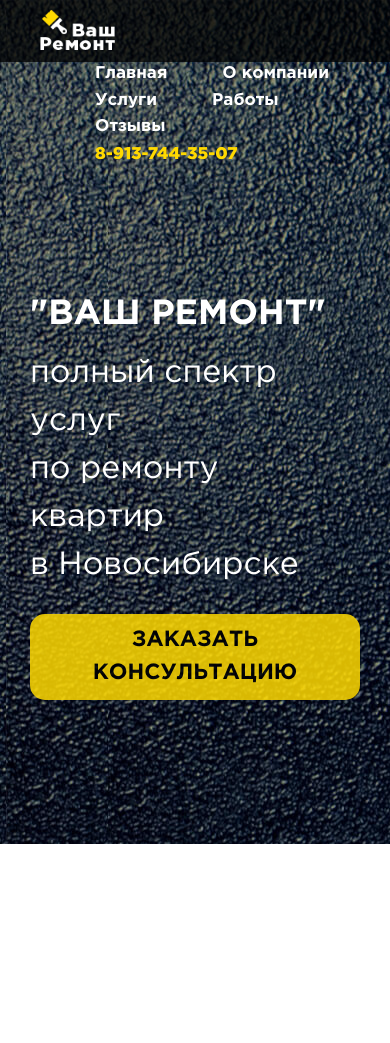
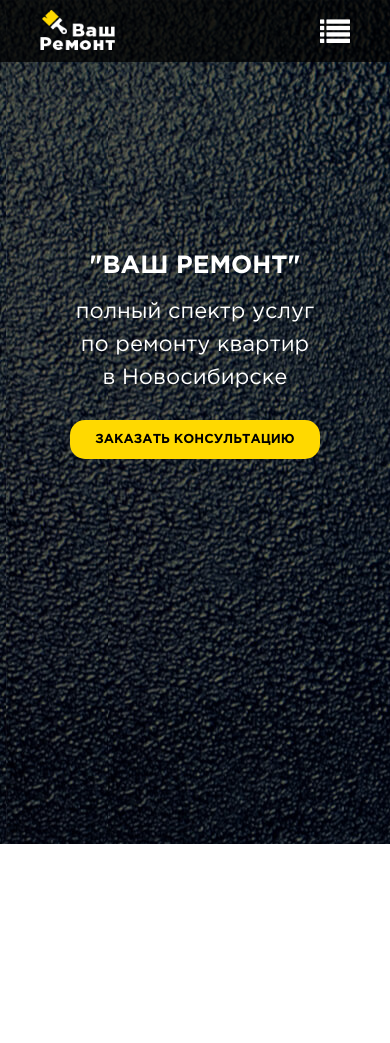
Before and after one commit to p-y-dev/your-repair, a Django app: page / in a window 390 px wide. Shown: the top 1043 px of the page. Run offline with Django 3.2, Linux system fonts and the light colour scheme; style sheets or scripts are compiled from the project's sources; some libraries are stand-ins or nearby versions.

Commit message:
Adaptively build the first site block and site header

```diff
--- a/frontend/styles/base.sass
+++ b/frontend/styles/base.sass
@@ -1 +1,4 @@
 $yellow: #ffd900
+
+.none
+    display: none !important
--- a/frontend/styles/header.sass
+++ b/frontend/styles/header.sass
@@ -14,7 +14,11 @@ header
         height: 53px
         float: left
 
-    .menu
+    .fa-list, .fa-times, .menu-mobile, .phone-mobile
+        display: none
+
+    .menu-desktop
+        display: block
         list-style: none
         float: left
         padding: 0px
@@ -22,32 +26,117 @@ header
 
         li
             float: left
-            margin-left: 66px
+            margin-left: 40px
 
             a
                 text-decoration: none !important
+                padding: 0px 15px 0px 15px
                 font-size: 20px
 
-            .item
+        .active
+            background-color: $yellow
+
+            a
+                color: black !important
+
+        .item
+            transition: .3s
+            border-radius: 15px
+
+            a
+                transition: .3s
                 font-family: "GothamProBold"
                 color: white
 
-            .phone
+            &:hover
+                background-color: $yellow
+
+                a
+                    color: black
+        .phone
+            a
+                padding: 0px
                 font-family: "GothamProBlack"
                 color: $yellow
 
-    @media(max-width: 1201px)
+
+    @media(max-width: 1199px)
         height: 62px
 
         .logo
             width: 75px
             height: 40px
 
-        .menu
+        .menu-desktop
             margin: 10px 0px 0px 0px
 
             li
-                margin-left: 55px
+                margin-left: 27px
 
                 a
                     font-size: 17px
+
+    @media(max-width: 991px)
+        height: 62px
+
+        .logo
+            width: 75px
+            height: 40px
+
+        .menu-desktop
+            margin: 10px 0px 0px 0px
+
+            li
+                margin-left: 17px
+
+                a
+                    padding: 0px 8px 0px 8px
+                    font-size: 14px
+
+    @media(max-width: 767px)
+
+        .menu-desktop
+            display: none
+
+        .fa-list, .fa-times
+            display: block
+            float: right
+            color: white
+            font-size: 30px
+            margin-top: 7px
+
+        .fa-times
+            color: $yellow
+
+        .phone-mobile
+            display: block
+            font-family: "GothamProBlack"
+            color: $yellow
+            text-decoration: none !important
+            margin-top: 15px
+
+        .menu-mobile
+            display: block
+            position: absolute
+            width: 100%
+            left: 0
+            padding: 0px 0px 10px 35px
+            margin-top: 52px
+            background-color: rgba(0,0,0,0.75)
+            list-style: none
+
+            .active a
+                color: $yellow
+
+            li
+                margin-top: 10px
+
+                a
+                    text-decoration: none !important
+                    font-family: "GothamProBold"
+                    color: white
+
+
+                &:hover
+                    a
+                        color: $yellow
--- a/frontend/styles/index/advantages.css
+++ b/frontend/styles/index/advantages.css
@@ -1,4 +1,7 @@
 @import url(../fonts.css);
+.none {
+  display: none !important; }
+
 .advantages {
   background-color: white;
   height: 800px; }
--- a/frontend/styles/index/main.sass
+++ b/frontend/styles/index/main.sass
@@ -4,6 +4,7 @@
 .main-div
     background-image: url(../../images/back_1.jpg)
     height: 100vh
+    max-height: 1000px
     padding-top: 35vh
 
     h3
@@ -45,4 +46,34 @@
         left: 0
         background-color: rgba(0, 0, 0, 0.2)
         width: 100%
-        height: 100%
+        height: 100vh
+        max-height: 1000px
+
+    @media(max-width: 991px)
+
+        padding-top: 28vh
+
+        h3, p
+            text-align: center
+
+        .order-consultation-btn
+            display: block
+            margin: 0 auto
+            opacity: 1
+
+    @media(max-width: 767px)
+        padding-top: 30vh
+
+        .main-substrate
+            background-color: rgba(0, 0, 0, 0.45)
+
+
+        h3
+            font-size: 25px
+
+        p
+            font-size: 22px
+
+        .order-consultation-btn
+            opacity: 1
+            font-size: 13px
--- a/templates/base.html
+++ b/templates/base.html
@@ -40,6 +40,7 @@
             <script src="{% static 'packages/jquery-3.2.1.min.js' %}"></script>
             <script src="{% static 'packages/bootstrap-4/js/bootstrap.min.js' %}"></script>
             <script src={% static 'js/main.js' %}></script>
+            <script src={% static 'js/menu.js' %}></script>
             {% block js %}
             {% endblock %}
         {% endcompress %}
--- a/templates/header.html
+++ b/templates/header.html
@@ -3,18 +3,29 @@
 <header>
     <div class="container-fluid">
         <div class="container">
-            <a href="#">
+            <a href="/">
                 <img class="img-responsive logo" src="{% static "images/logo.png" %}">
             </a>
 
-            <ul class="menu">
-                <li><a href="#" class="item">Главная</a></li>
-                <li><a href="#" class="item">О компании</a></li>
-                <li><a href="#" class="item">Услуги</a></li>
-                <li><a href="#" class="item">Работы</a></li>
-                <li><a href="#" class="item">Отзывы</a></li>
-                <li><a href="tel:8-913-744-35-07" class="phone">8-913-744-35-07</a></li>
+            <ul class="menu-desktop">
+                <li class="item active"><a href="#">Главная</a></li>
+                <li class="item"><a href="#">О компании</a></li>
+                <li class="item"><a href="#">Услуги</a></li>
+                <li class="item"><a href="#">Работы</a></li>
+                <li class="item"><a href="#">Отзывы</a></li>
+                <li class="phone"><a href="tel:8-913-744-35-07">8-913-744-35-07</a></li>
             </ul>
+
+            <ul class="menu-mobile none">
+                <li class="item-mobile active"><a href="#">Главная</a></li>
+                <li class="item-mobile"><a href="#">О компании</a></li>
+                <li class="item-mobile"><a href="#">Услуги</a></li>
+                <li class="item-mobile"><a href="#">Работы</a></li>
+                <li class="item-mobile"><a href="#">Отзывы</a></li>
+                <a class="phone-mobile" href="tel:8-913-744-35-07">8-913-744-35-07</a>
+            </ul>
+            <i class="fa fa-list" aria-hidden="true"></i>
+            <i class="fa fa-times none" aria-hidden="true"></i>
         </div>
     </div>
 </header>
```
Also changed, not shown: frontend/js/menu.js (added, +39 -0 lines), frontend/styles/header.css (+82 -13 lines), frontend/styles/index/main.css (+27 -1 lines), 3 other files.
